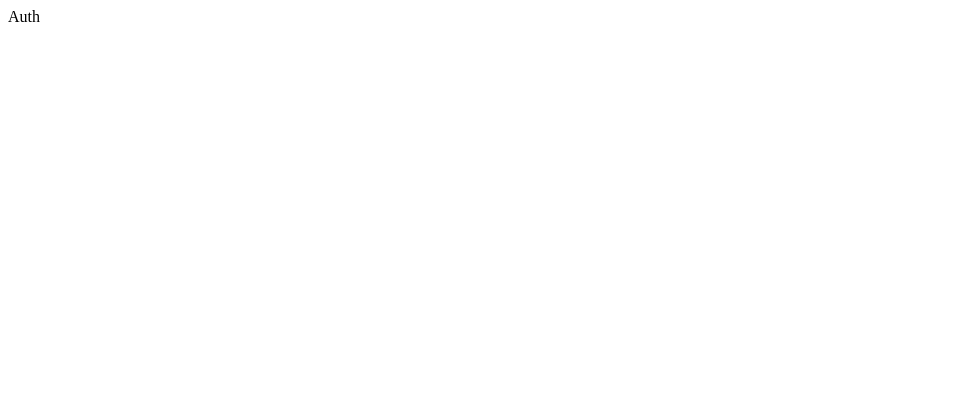
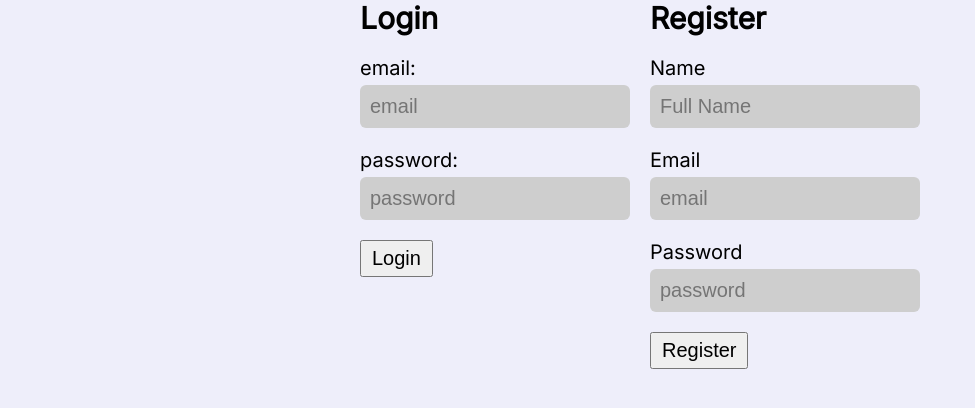
Before and after one commit to mclaughlin-thomas/MyFishingBuddy, a React (Vite) app in the folder frontend/: page /auth in a window 1280 px wide. Shown: the top 408 px of the page, without its empty margins (0-975 px from the left). Built offline with nearby package versions, Linux system fonts and the light colour scheme.

Commit message:
Authentication pages

```diff
--- a/frontend/package.json
+++ b/frontend/package.json
@@ -26,6 +26,7 @@
     "eslint-plugin-react": "^7.32.2",
     "eslint-plugin-react-hooks": "^4.6.0",
     "eslint-plugin-react-refresh": "^0.3.4",
+    "sass": "^1.63.6",
     "vite": "^4.3.9"
   }
 }
--- a/frontend/src/App.jsx
+++ b/frontend/src/App.jsx
@@ -10,14 +10,13 @@ function App() {
   return (
     <>
         <Toaster
-         position='top-right'
-         toastOptions={{
+          position="top-right"
+          toastOptions={{
             style: {
-              fontSize: '1.8rem'
-            }
-        }}
-        >Hi
-        </Toaster>
+              fontSize: '1.8rem',
+            },
+          }}
+        />
 
         <Routes>
           <Route element={<PrivateRoutes />}>
--- /dev/null
+++ b/frontend/src/components/auth/AuthForm.module.scss
@@ -0,0 +1,31 @@
+.register,
+.login {
+	flex: 1;
+}
+
+.title {
+	font-size: 3rem;
+}
+.authForm {
+	margin-top: 2rem;
+	width: 100%;
+	label {
+		width: 100%;
+		font-size: 2rem;
+	}
+	input {
+		font-size: 2rem;
+		width: 100%;
+		margin-bottom: 2rem;
+		margin-top: 0.5rem;
+		padding: 1rem;
+		border-radius: 6px;
+		border: none;
+		background-color: rgb(206, 206, 206);
+	}
+	button[type='submit'] {
+		font-size: 2rem;
+		padding: 0.5rem 1rem;
+		cursor: pointer;
+	}
+}
--- /dev/null
+++ b/frontend/src/components/auth/Login.jsx
@@ -0,0 +1,49 @@
+import React from 'react';
+import axios from 'axios';
+import { useNavigate } from 'react-router-dom';
+
+import classes from './AuthForm.module.scss';
+
+function Login() {
+  const navigate = useNavigate();
+
+  const login = async (e) => {
+    e.preventDefault();
+    const email = e.target.email.value;
+    const password = e.target.password.value;
+    try {
+      await axios.post('/api/auth/login', {
+        email,
+        password,
+      });
+      navigate('/');
+    } catch (err) {
+      console.log(err);
+    }
+  };
+  return (
+    <div className={classes.register}>
+      <h1 className={classes.title}>Login</h1>
+      <form className={classes.authForm} onSubmit={login}>
+        <label htmlFor="email">
+          email:
+          <input name="email" type="email" placeholder="email" required />
+        </label>
+        <br />
+        <label htmlFor="password">
+          password:
+          <input
+            name="password"
+            type="password"
+            placeholder="password"
+            required
+          />
+        </label>
+        <br />
+        <button type="submit">Login</button>
+      </form>
+    </div>
+  );
+}
+
+export default Login;
--- /dev/null
+++ b/frontend/src/components/auth/Register.jsx
@@ -0,0 +1,46 @@
+import React from 'react';
+import classes from './AuthForm.module.scss';
+import axios from 'axios';
+import toast from 'react-hot-toast';
+
+function Register() {
+    const register = async (e) => {
+        e.preventDefault();
+        const user = {
+          name: e.target.name.value,
+          email: e.target.email.value,
+          password: e.target.password.value,
+        };
+        try {
+          await axios.post('/api/auth/register', user);
+          toast.success('Registered successfully');
+        } catch (err) {
+          console.log(err);
+          toast.error('Something went wrong');
+        }
+      };
+    return (
+    <div className={classes.register}>
+        <h1 className={classes.title}>Register</h1>
+        <form className={classes.authForm} onSubmit={register}>
+            <label htmlFor='name'>
+                Name
+                <input type="text" name="name" placeholder='Full Name' required/>
+            </label>
+            <label htmlFor='email'>
+                Email
+                <input type="email" name="email" placeholder='email' required/>
+            </label>
+            <label htmlFor='password'>
+                Password
+                <input type="password" name="password" placeholder='password' required/>
+            </label>
+            <br/>
+            <button type='submit'>Register</button>
+
+        </form>
+    </div>
+    );
+}
+
+export default Register
--- a/frontend/src/main.jsx
+++ b/frontend/src/main.jsx
@@ -2,6 +2,7 @@ import React from 'react'
 import { BrowserRouter } from 'react-router-dom';
 import ReactDOM from 'react-dom/client'
 import App from './App';
+import './styles/global.scss';
 
 ReactDOM.createRoot(document.getElementById('root')).render(
   <React.StrictMode>
--- a/frontend/src/pages/Auth.jsx
+++ b/frontend/src/pages/Auth.jsx
@@ -1,9 +1,18 @@
-import React from 'react'
+import React from 'react';
+import Login from '../components/auth/Login';
+import Register from '../components/auth/Register'
+import Layout from '../components/Layout';
+import classes from './Auth.module.scss';
 
 function Auth() {
   return (
-    <div>Auth</div>
-  )
+    <Layout>
+      <div className={classes.form_container}>
+        <Login/>
+        <Register/>
+      </div>
+    </Layout>
+  );
 }
 
 export default Auth
--- /dev/null
+++ b/frontend/src/pages/Auth.module.scss
@@ -0,0 +1,7 @@
+.form_container {
+	display: flex;
+	gap: 2rem;
+	@media only screen and (max-width: 768px) {
+		flex-direction: column;
+	}
+}
--- /dev/null
+++ b/frontend/src/styles/global.scss
@@ -0,0 +1,18 @@
+@import url('https://fonts.googleapis.com/css2?family=Inter&display=swap');
+* {
+	padding: 0;
+	margin: 0;
+	box-sizing: border-box;
+}
+html {
+	font-size: 10px;
+	font-family: Inter, sans-serif;
+}
+
+body {
+	background: rgb(238, 238, 250);
+}
+
+a {
+	text-decoration: none;
+}
```
Also changed, not shown: 2 other files (tests, documents, lock files or other folders).
